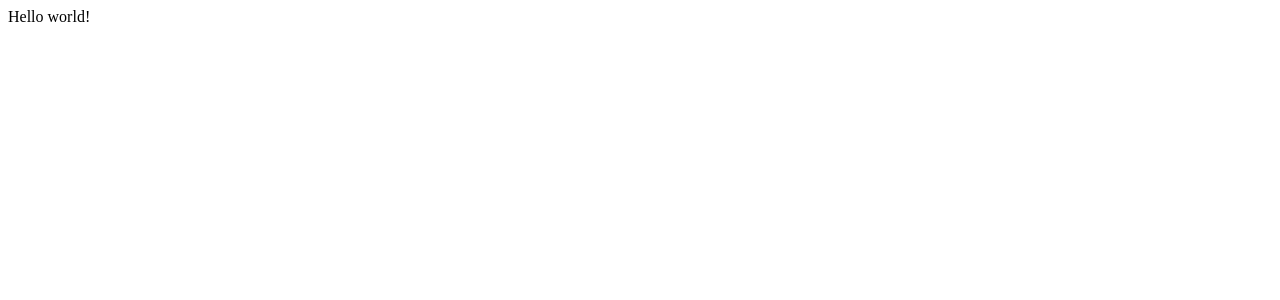
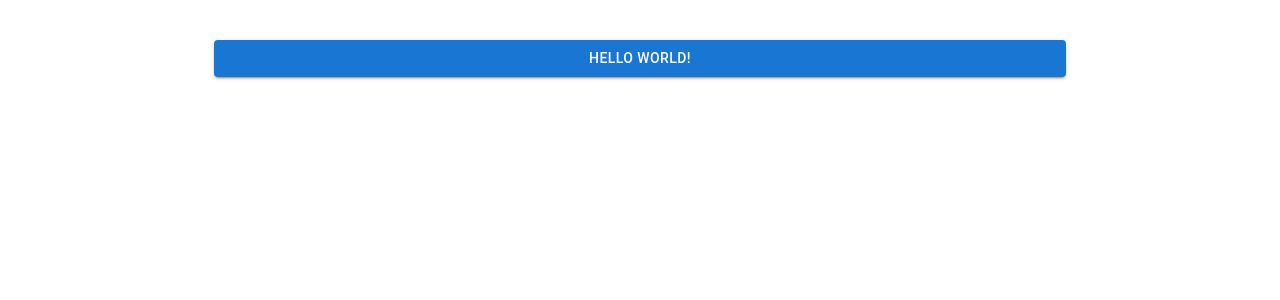
Before and after one commit to ArthurViniNunes/sports-court-booking-system, a React (Vite) app in the folder frontend/: page / in a window 1280 px wide. Shown: the top 300 px of the page. Built offline with nearby package versions, Linux system fonts and the light colour scheme.

Commit message:
feat: adding mui in frontend

```diff
--- a/frontend/package.json
+++ b/frontend/package.json
@@ -10,6 +10,10 @@
     "preview": "vite preview"
   },
   "dependencies": {
+    "@emotion/react": "^11.14.0",
+    "@emotion/styled": "^11.14.1",
+    "@mui/icons-material": "^9.3.0",
+    "@mui/material": "^9.3.0",
     "react": "^19.2.8",
     "react-dom": "^19.2.8"
   },
--- a/frontend/src/App.jsx
+++ b/frontend/src/App.jsx
@@ -1,7 +1,6 @@
 import Home from './pages/Home'
 
 function App() {
-
   return (
     <>
       <Home/>
--- a/frontend/src/pages/Home.jsx
+++ b/frontend/src/pages/Home.jsx
@@ -1,9 +1,15 @@
+import { Button, Container, Stack } from '@mui/material'
 
 function Home() {
 
   return (
     <>
-      <div>Hello world!</div>
+      <Container maxWidth="md" sx={{ py: 4 }}>
+        <Stack spacing={2}>
+
+          <Button variant="contained">Hello World!</Button>
+        </Stack>
+      </Container>
     </>
   )
 }
```
Also changed, not shown: 1 other file (tests, documents, lock files or other folders).
